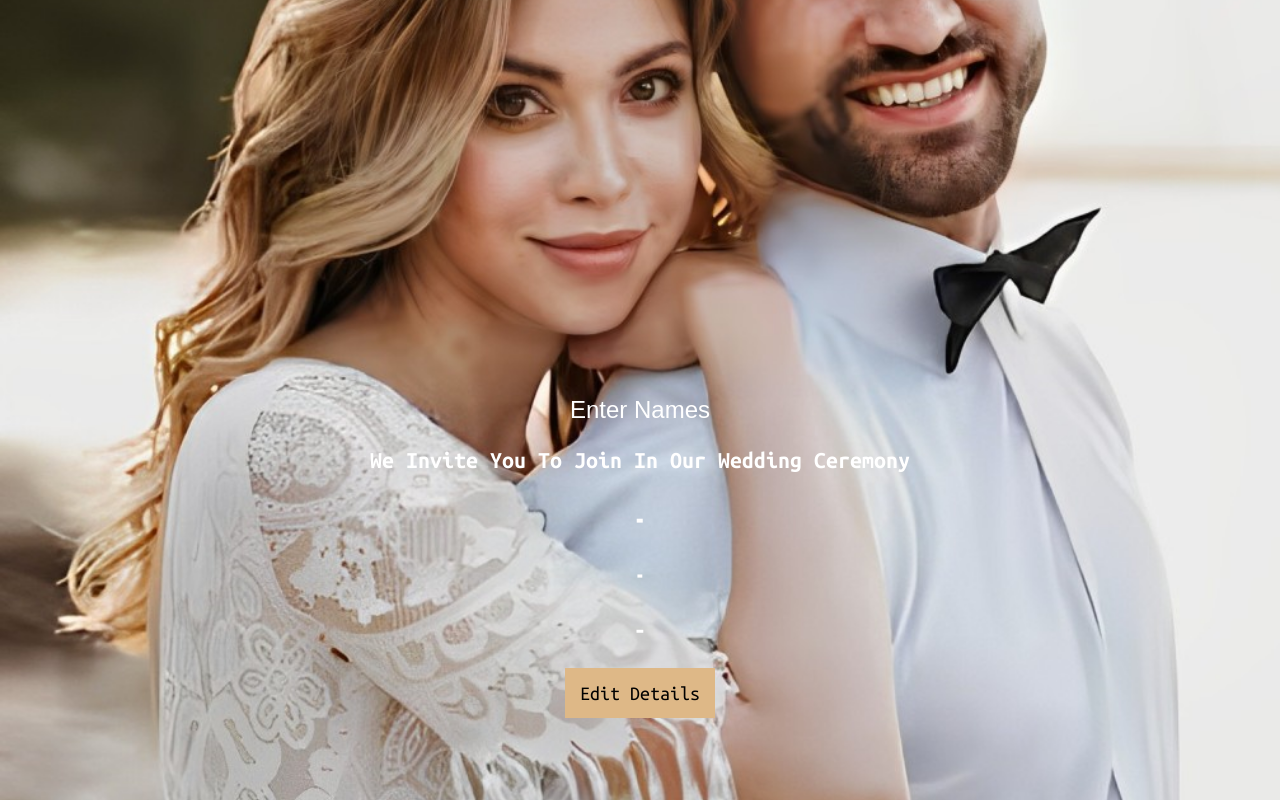
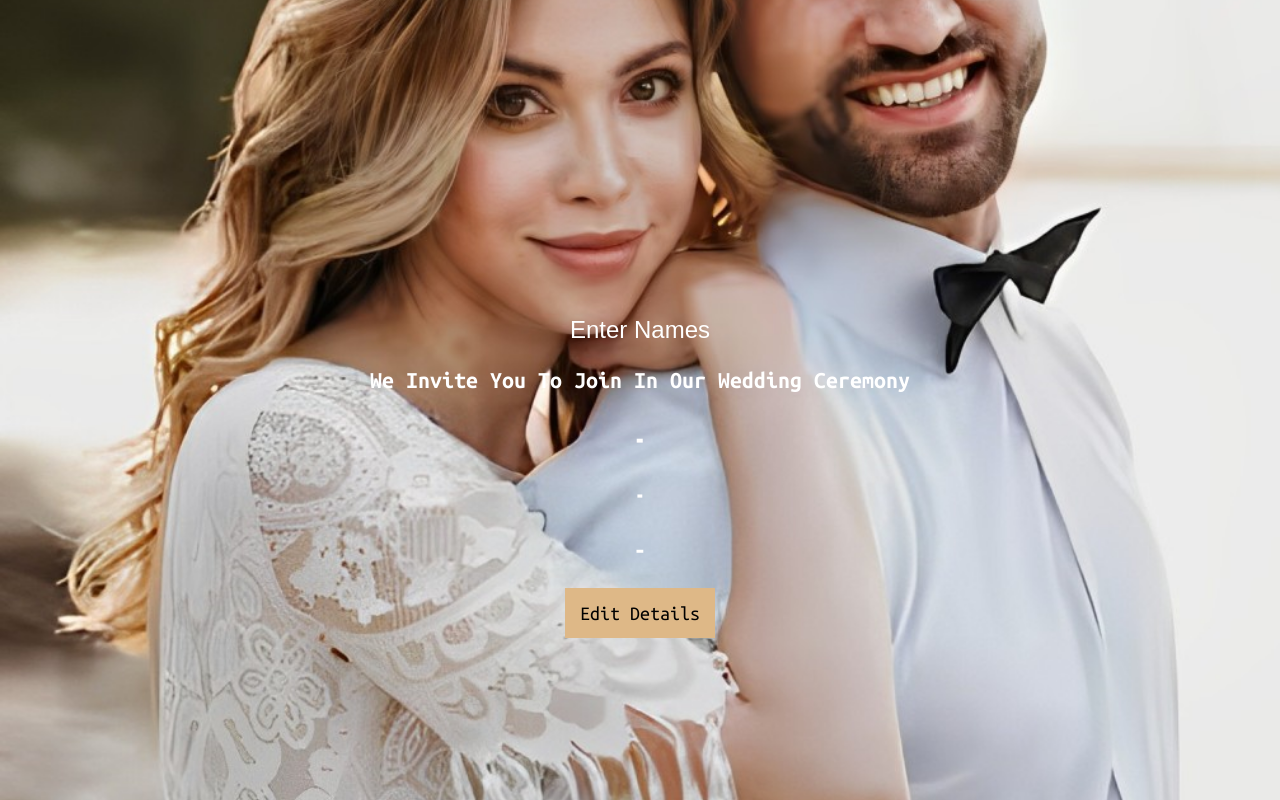
Before and after one commit to kirans2255/React_Project, a React (Create React App) app: page / in a window 1280 px wide. Built offline with nearby package versions, Linux system fonts and the light colour scheme; a web font is replaced by a local one.

Commit message:
newupdate

```diff
--- a/src/index.css
+++ b/src/index.css
@@ -39,7 +39,7 @@ body{
   position: relative;
   /* padding: 30px; */
   text-align: center;
-  margin-top: 380px;
+  margin-top: 300px;
   color: #ffffff;
   /* animation: slideUp 2s ease-in-out; */
   overflow: hidden;
@@ -110,7 +110,7 @@ input {
   color: rgb(0, 0, 0);
   background-color: rgb(255, 255, 255);
   font-size: 15px;
-  padding: 10px;
-  display: flex;
-  margin: 0 auto;
+  padding: 5px;
+  /* display: flex; */
+  /* margin: 0 auto; */
 }
```
